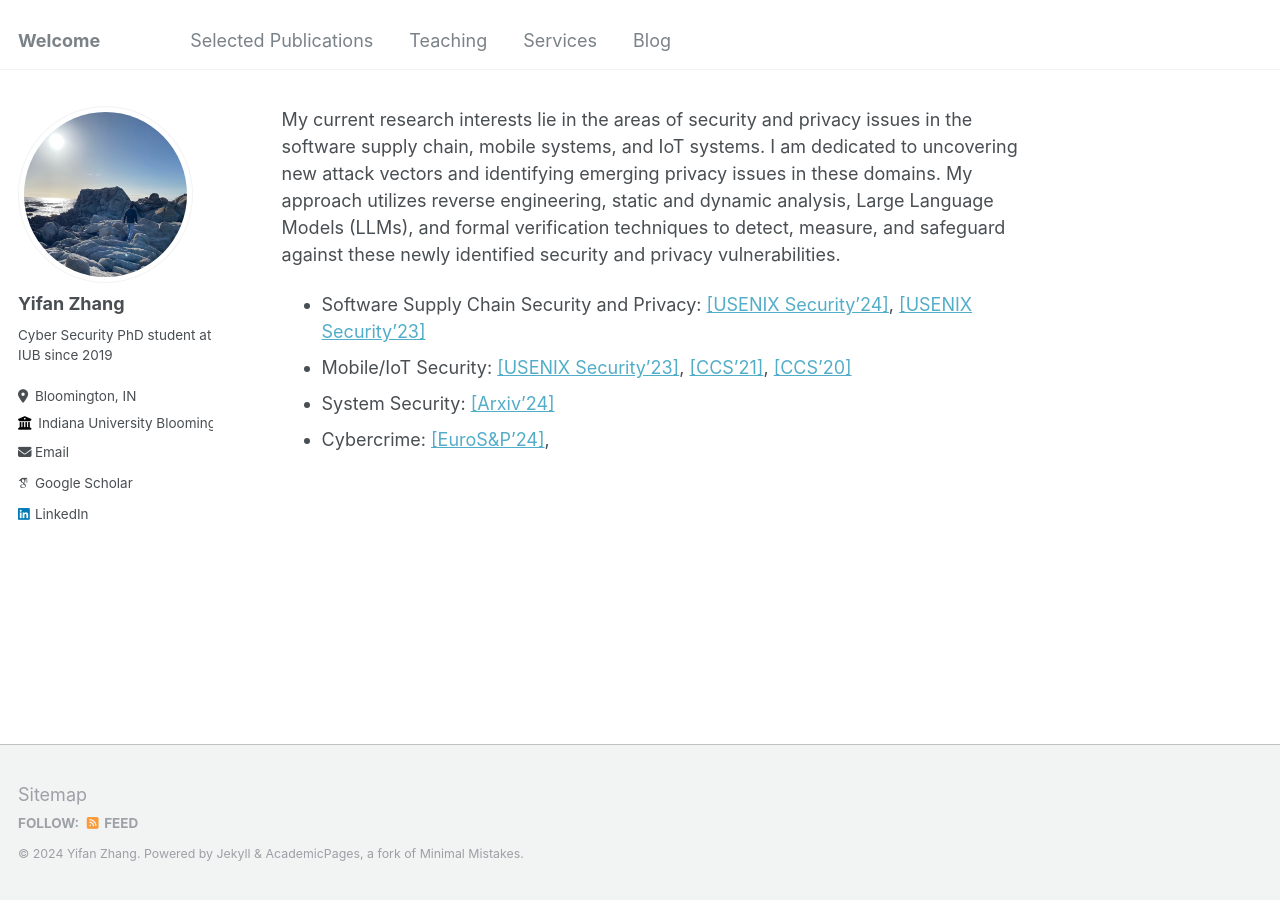
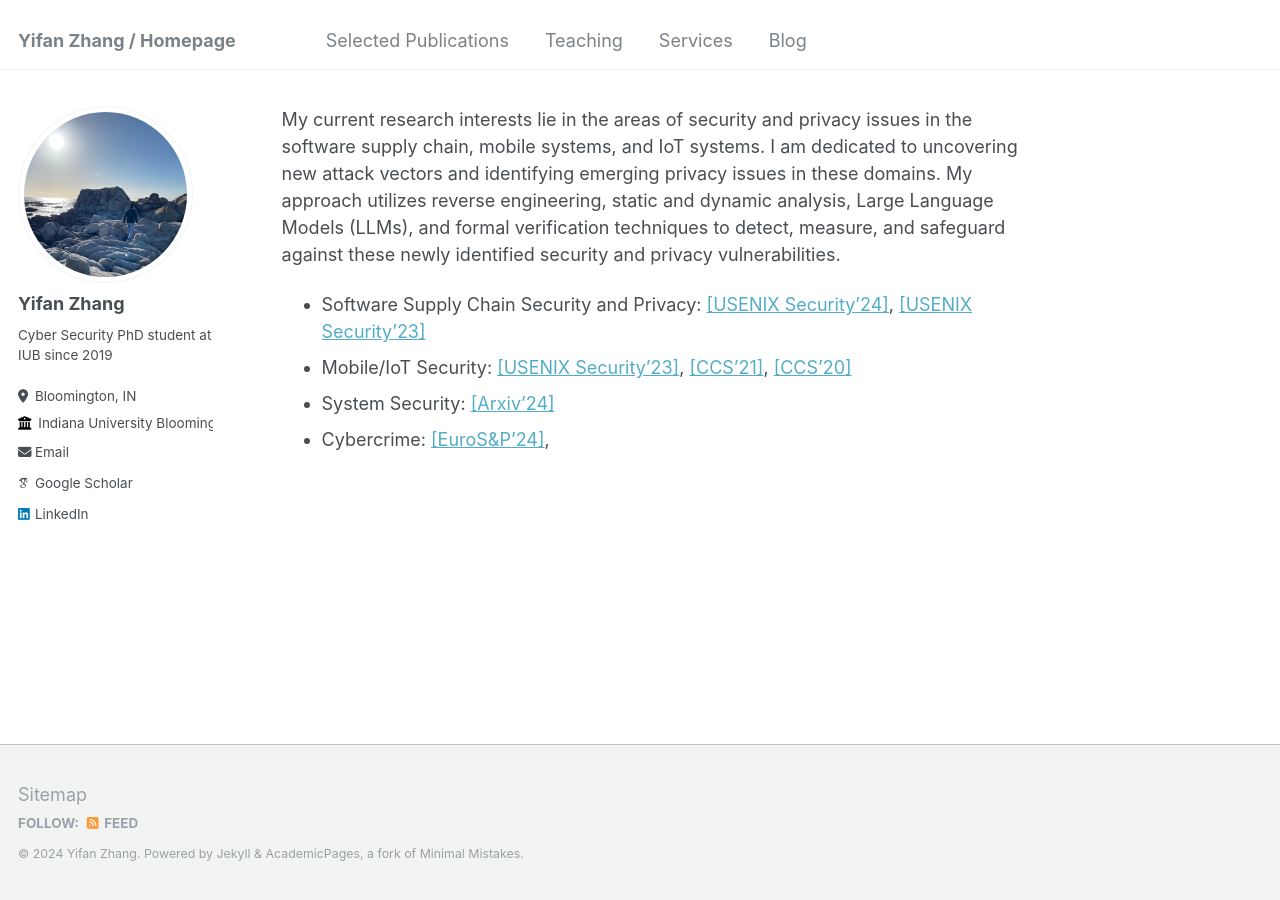
Before and after one commit to Gao-Chuan/Gao-Chuan.github.io, a Jekyll site: the page built from _pages/about.md, in a window 1280 px wide. Built offline with Jekyll 4.4.1, drawn with Linux system fonts in a browser that asks for light colours; some web fonts are replaced.

```diff
--- a/_config.yml
+++ b/_config.yml
@@ -8,7 +8,7 @@
 
 # Basic Site Settings
 locale                   : "en-US"
-title                    : "Welcome"
+title                    : "Yifan Zhang / Homepage"
 title_separator          : "-"
 name                     : &name "Yifan Zhang"
 description              : &description "Active Security Researcher"
```
Also changed, not shown: 2 other files.
